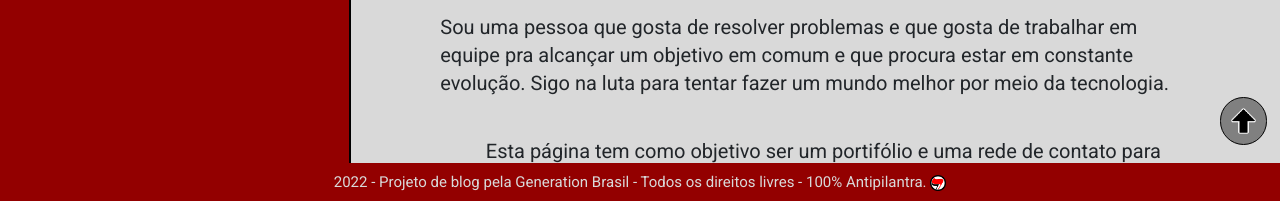
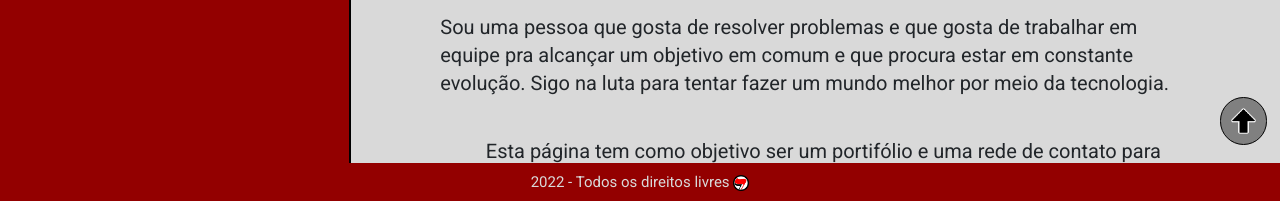
Before and after one commit to Gstv-web/portifolio, a plain HTML site: page index.html in a window 1280 px wide. Shown: the part 599-800 px from the top of the page. Drawn offline with nearby package versions, Linux system fonts and the light colour scheme.

Commit message:
Initial commit

```diff
--- a/index.html
+++ b/index.html
@@ -38,8 +38,7 @@
                         </div>
                     </section>
 
-                    <footer>2022 - Projeto de blog pela Generation Brasil - Todos os direitos livres - 100%
-                        Antipilantra. <span id="footerIcon"><img src="./assets/images/antifa.png"
+                    <footer>2022 - Todos os direitos livres <span id="footerIcon"><img src="./assets/images/antifa.png"
                                 class="iconFooter"></span>
                             </footer>
                         </section>
@@ -141,7 +140,7 @@
 
                     </section>
 
-                    <section class="contato" id="contato">
+                    <!-- <section class="contato" id="contato">
 
                         <h2 class="headForm">Entre em contato comigo!</h2>
                         <form>
@@ -167,7 +166,7 @@
                             src="https://www.google.com/maps/embed?pb=!1m14!1m12!1m3!1d7316.374902072691!2d-46.48271238125899!3d-23.52575945719719!2m3!1f0!2f0!3f0!3m2!1i1024!2i768!4f13.1!5e0!3m2!1spt-BR!2sbr!4v1644531160385!5m2!1spt-BR!2sbr"
                             width="550" height="350" style="border: 1px solid black;" allowfullscreen=""
                             loading="lazy"></iframe>
-                    </section>
+                    </section> -->
 
                 </section>
 
```
